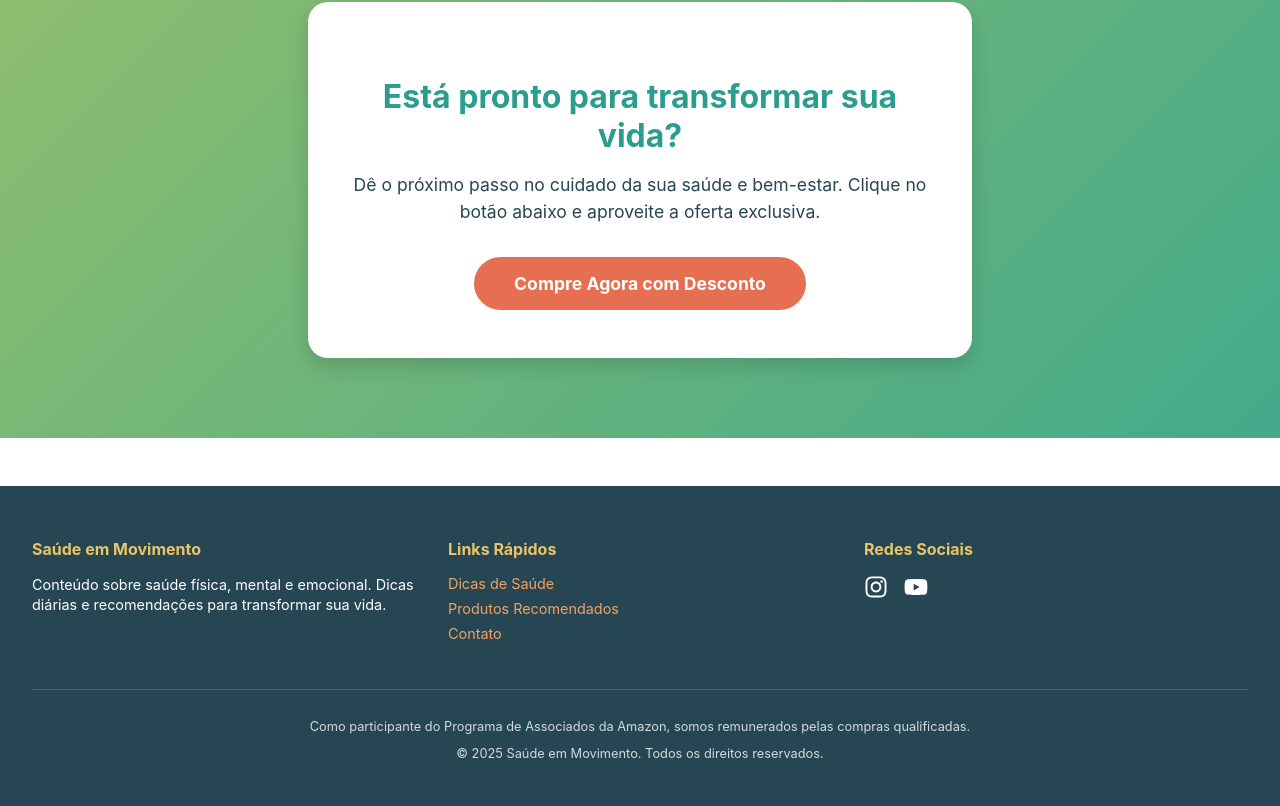
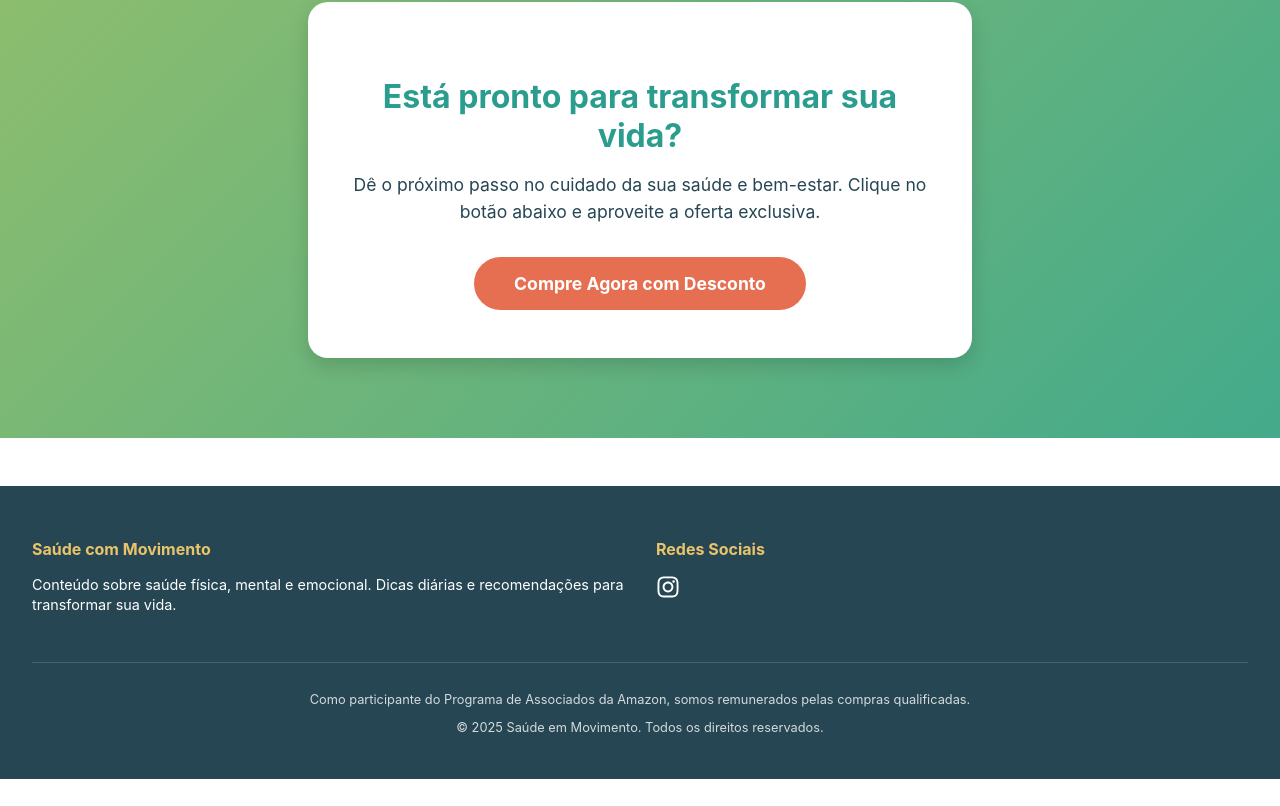
Before and after one commit to carlospaiva88/saude-total, a React (Create React App) app: page / in a window 1280 px wide. Shown: the part 2343-3149 px from the top of the page. After the commit the page ends 3122 px from the top, so only its background shows below. Built offline with nearby package versions, Linux system fonts and the light colour scheme.

Commit message:
atualizando o footer

```diff
--- a/src/components/Footer/Footer.js
+++ b/src/components/Footer/Footer.js
@@ -8,25 +8,17 @@ export default function Footer() {
     <FooterContainer>
       <FooterTop>
         <div>
-          <h4>Saúde em Movimento</h4>
+          <h4>Saúde com Movimento</h4>
           <p>
             Conteúdo sobre saúde física, mental e emocional.
             Dicas diárias e recomendações para transformar sua vida.
           </p>
         </div>
-        <div>
-          <h4>Links Rápidos</h4>
-          <ul>
-            <li><a href="#dicas">Dicas de Saúde</a></li>
-            <li><a href="#produtos">Produtos Recomendados</a></li>
-            <li><a href="#contato">Contato</a></li>
-          </ul>
-        </div>
+
         <div>
           <h4>Redes Sociais</h4>
           <SocialLinks>
-            <a href="#"><FaInstagram /></a>
-            <a href="#"><FaYoutube /></a>
+            <a href="http://instagram.com/saudecommovimentobr"><FaInstagram /></a>
           </SocialLinks>
         </div>
       </FooterTop>
```
